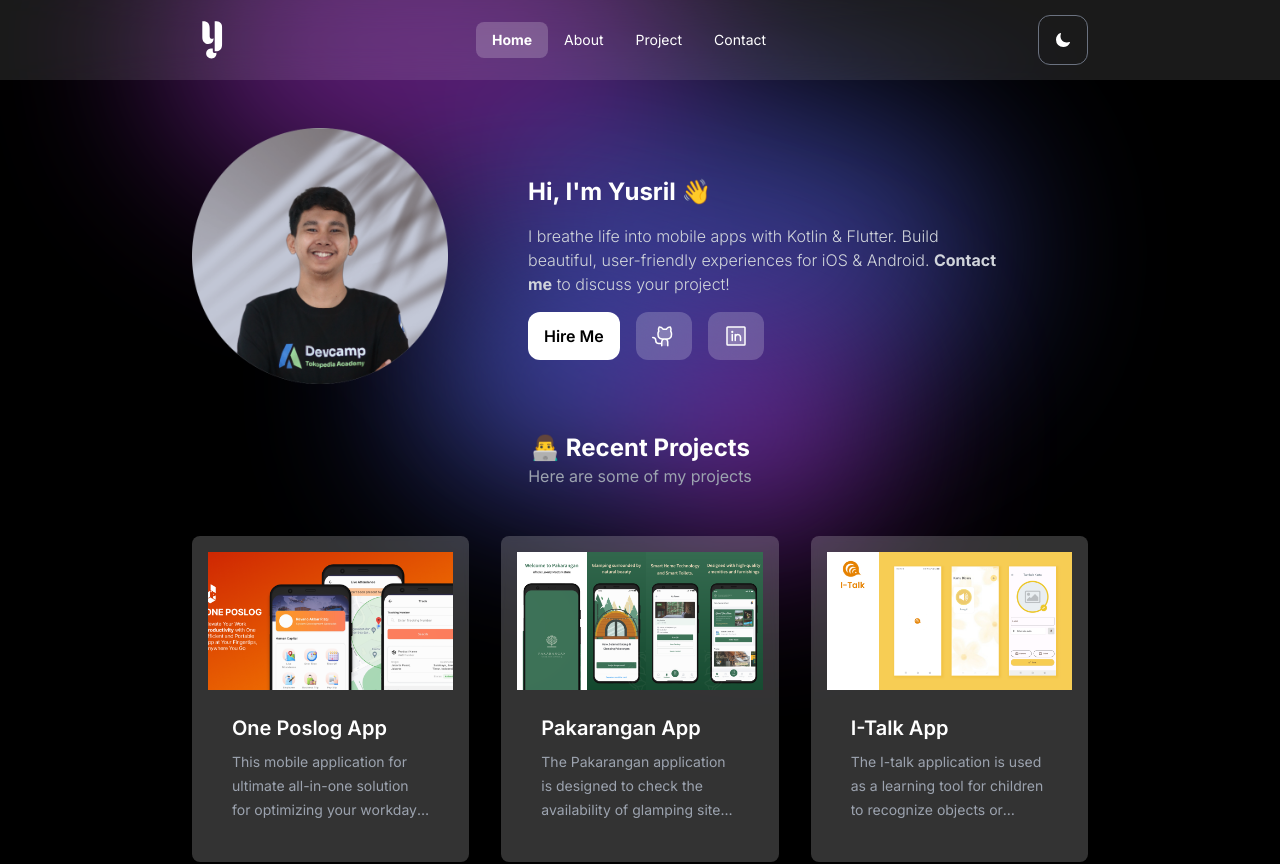
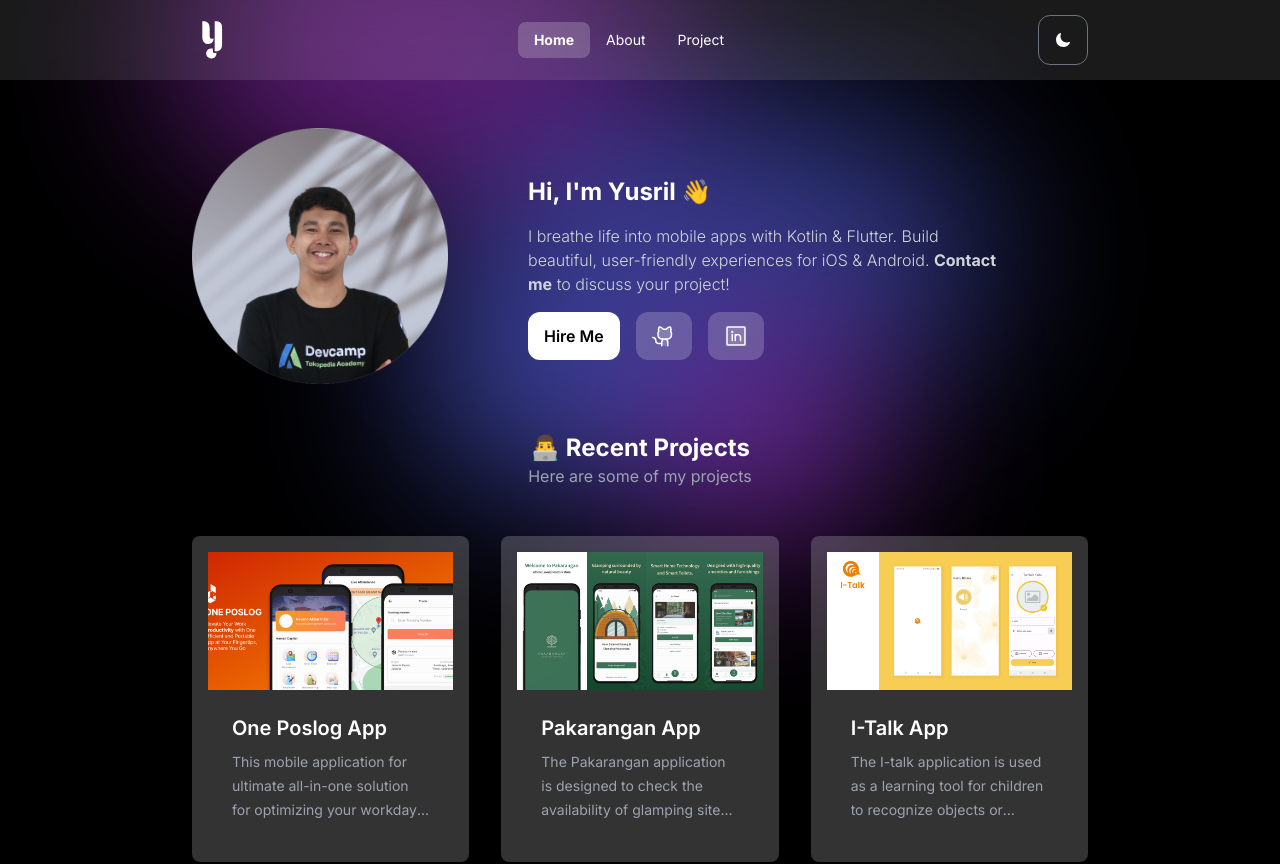
Before and after one commit to yysrll/personal_nextjs, a Next.js app: page / in a window 1280 px wide. Shown: the top 864 px of the page. Built offline with nearby package versions, Linux system fonts and the light colour scheme.

Commit message:
fix: delete unused contact menu

```diff
--- a/components/TopNav.tsx
+++ b/components/TopNav.tsx
@@ -83,8 +83,4 @@ const navigations = [
     name: "Project",
     link: "#",
   },
-  {
-    name: "Contact",
-    link: "#",
-  },
 ];
```
